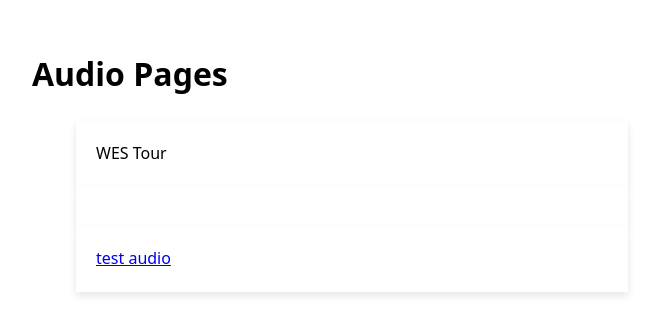
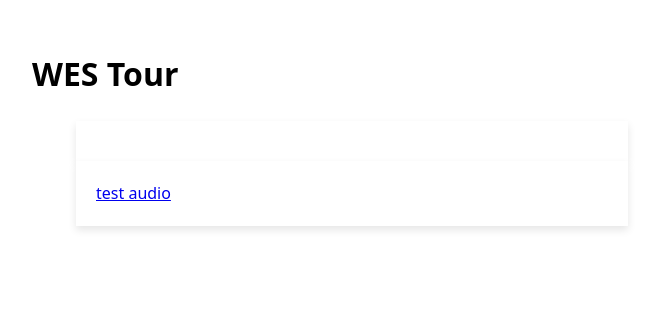
Before and after one commit to mciechanumich/WEStour, a Jekyll site: the page built from docs/index.html, in a window 1280 px wide. Shown: the top 335 px of the page, without its empty margins (288-944 px from the left). Built offline with Jekyll 4.4.1, drawn with Linux system fonts in a browser that asks for light colours.

Commit message:
fix: index update. trying to fix link URL.

```diff
--- a/docs/_config.yml
+++ b/docs/_config.yml
@@ -4,4 +4,4 @@ description: A collection of house tour pages.
 # baseurl matters — see the note at the bottom.
 # Project site (https://USER.github.io/REPO/): set baseurl: "/REPO"
 # User site   (https://USER.github.io/):       leave it empty.
-baseurl: "https://mciechanumich.github.io/WEStour/"
+baseurl: "WEStour"
--- a/docs/index.html
+++ b/docs/index.html
@@ -1,9 +1,7 @@
 ---
 layout: default
-title: Audio Pages
+title: WES Tour
 ---
-
-<div class="center-column">WES Tour</div>
 
 {% for p in site.pages %}
     <div class="center-column">
```
